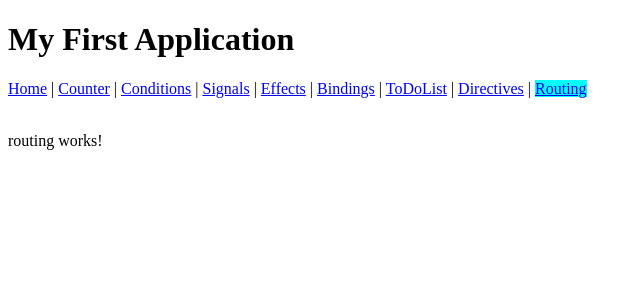
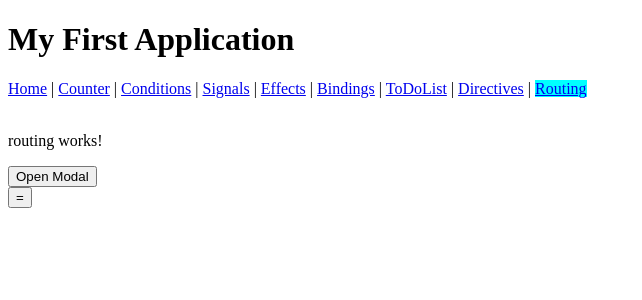
Before and after one commit to GautamGhand/angular-learn, an Angular app: page /routing in a window 1280 px wide. Shown: the top 300 px of the page, without its empty margins (0-642 px from the left). Built offline with nearby package versions, Linux system fonts and the light colour scheme.

Commit message:
pure html modal and menu

```diff
--- a/src/app/routing/routing.component.html
+++ b/src/app/routing/routing.component.html
@@ -1 +1,23 @@
 <p>routing works!</p>
+
+<div class="box">
+  <button popovertarget="modal">Open Modal</button>
+</div>
+
+<div id="modal" popover>
+  <h2>Modal Box</h2>
+  <p>This Is Content Of Our Modal</p>
+  <button popovertarget="modal">Close</button>
+</div>
+
+
+<div>
+    <button onclick="menu.hidden^=1">=</button>
+</div>
+
+<ul id="menu" hidden>
+    <li>Home</li>
+    <li>About</li>
+    <li>Contact Us</li>
+    <li>Products</li>
+</ul>
```
